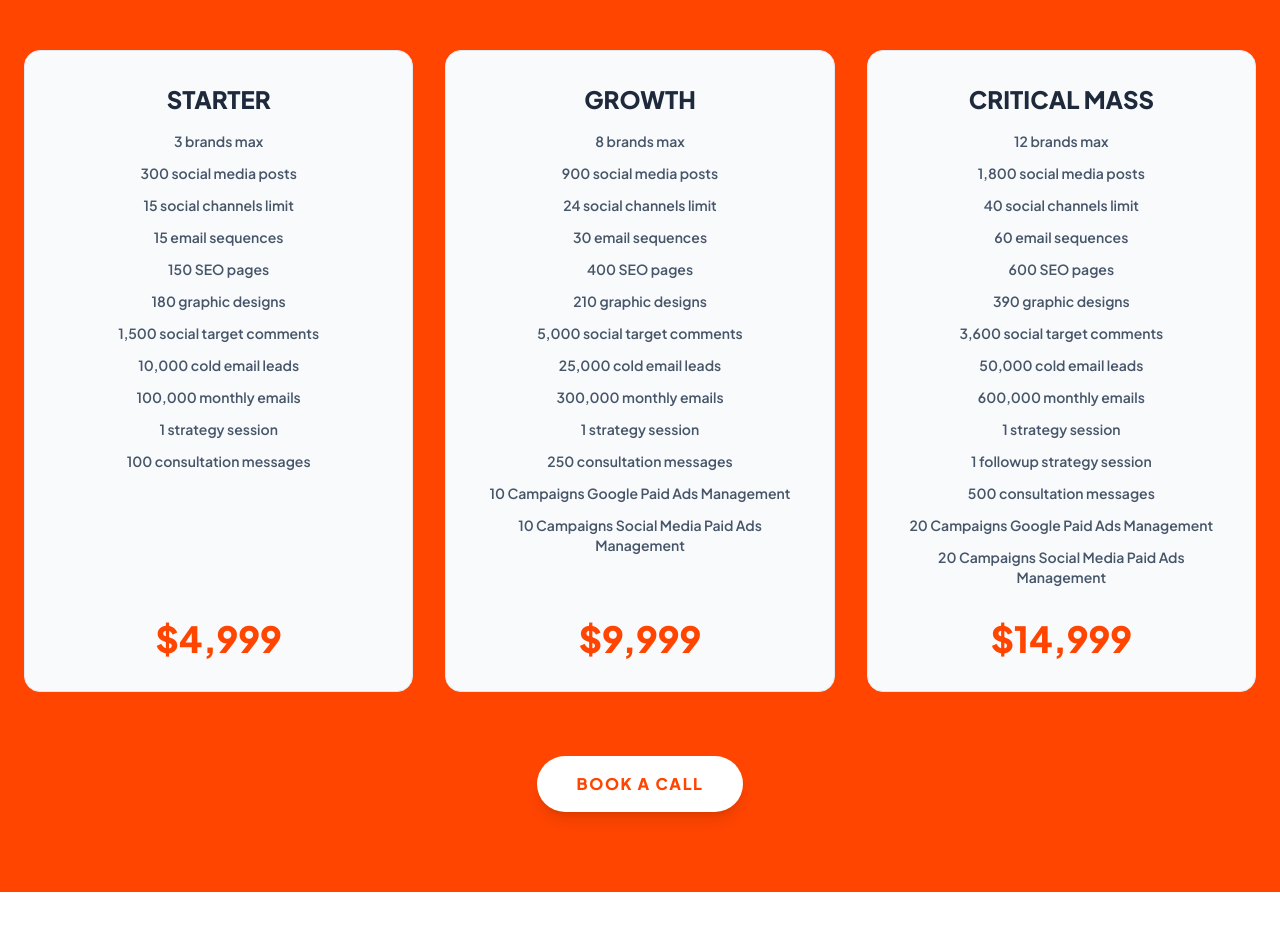
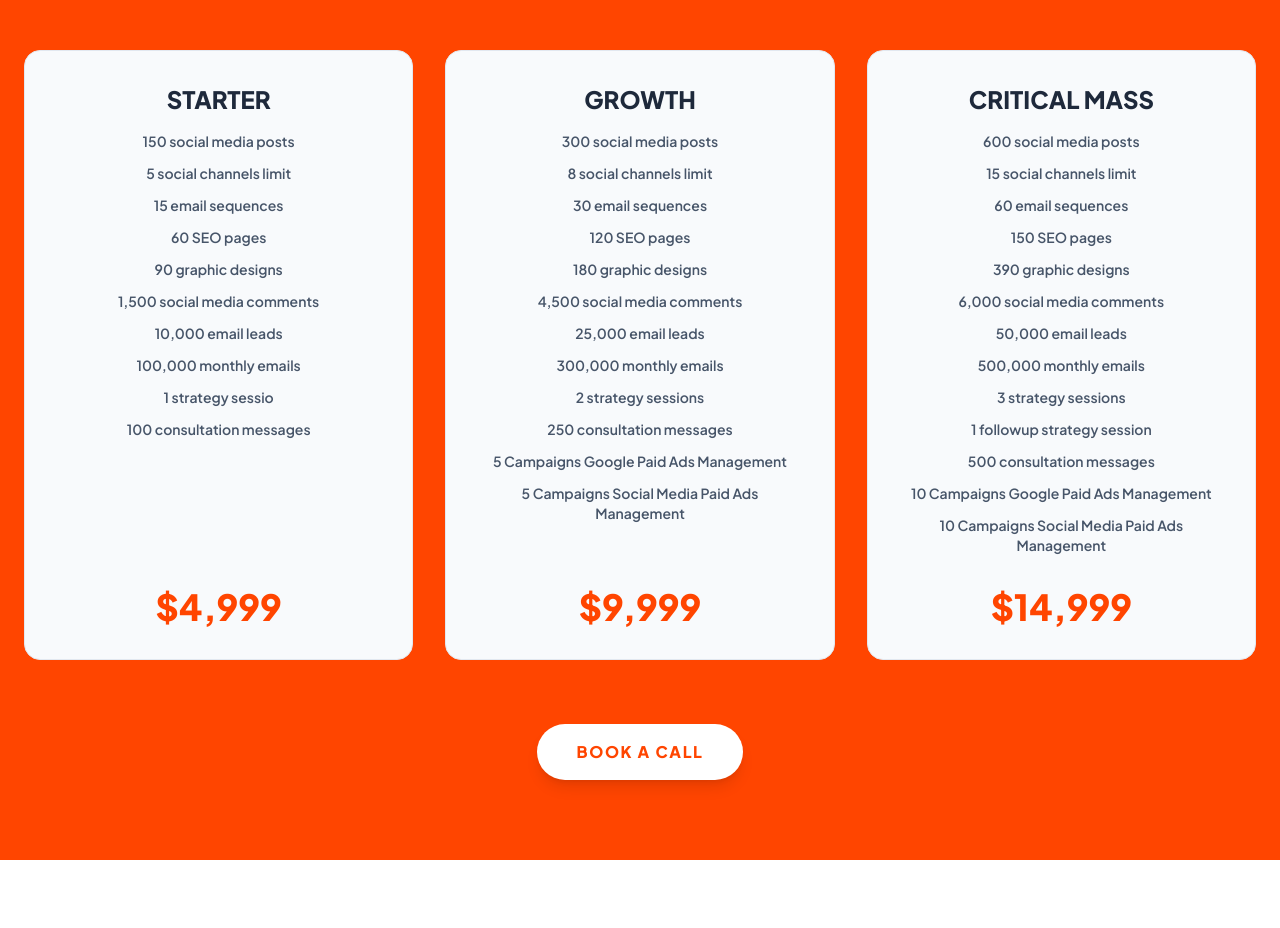
Before and after one commit to hibarriassistantdev/comet-web, a React (Vite) app in the folder frontend/: page / in a window 1280 px wide. Shown: the part 942-1870 px from the top of the page. Built offline with nearby package versions, Linux system fonts and the light colour scheme; no server answers.

Commit message:
Update MonthlyPackages features and pricing

```diff
--- a/frontend/src/components/MonthlyPackages.jsx
+++ b/frontend/src/components/MonthlyPackages.jsx
@@ -5,16 +5,15 @@ const packages = [
     name: "Starter",
     usdPrice: 4999,
     features: [
-      "3 brands max",
-      "300 social media posts",
-      "15 social channels limit",
+      "150 social media posts",
+      "5 social channels limit",
       "15 email sequences",
-      "150 SEO pages",
-      "180 graphic designs",
-      "1,500 social target comments",
-      "10,000 cold email leads",
+      "60 SEO pages",
+      "90 graphic designs",
+      "1,500 social media comments",
+      "10,000 email leads",
       "100,000 monthly emails",
-      "1 strategy session",
+      "1 strategy sessio",
       "100 consultation messages"
     ]
   },
@@ -22,39 +21,37 @@ const packages = [
     name: "Growth",
     usdPrice: 9999,
     features: [
-      "8 brands max",
-      "900 social media posts",
-      "24 social channels limit",
+      "300 social media posts",
+      "8 social channels limit",
       "30 email sequences",
-      "400 SEO pages",
-      "210 graphic designs",
-      "5,000 social target comments",
-      "25,000 cold email leads",
+      "120 SEO pages",
+      "180 graphic designs",
+      "4,500 social media comments",
+      "25,000 email leads",
       "300,000 monthly emails",
-      "1 strategy session",
+      "2 strategy sessions",
       "250 consultation messages",
-      "10 Campaigns Google Paid Ads Management",
-      "10 Campaigns Social Media Paid Ads Management"
+      "5 Campaigns Google Paid Ads Management",
+      "5 Campaigns Social Media Paid Ads Management"
     ]
   },
   {
     name: "Critical Mass",
     usdPrice: 14999,
     features: [
-      "12 brands max",
-      "1,800 social media posts",
-      "40 social channels limit",
+      "600 social media posts",
+      "15 social channels limit",
       "60 email sequences",
-      "600 SEO pages",
+      "150 SEO pages",
       "390 graphic designs",
-      "3,600 social target comments",
-      "50,000 cold email leads",
-      "600,000 monthly emails",
-      "1 strategy session",
+      "6,000 social media comments",
+      "50,000 email leads",
+      "500,000 monthly emails",
+      "3 strategy sessions",
       "1 followup strategy session",
       "500 consultation messages",
-      "20 Campaigns Google Paid Ads Management",
-      "20 Campaigns Social Media Paid Ads Management"
+      "10 Campaigns Google Paid Ads Management",
+      "10 Campaigns Social Media Paid Ads Management"
     ]
   }
 ];
```
